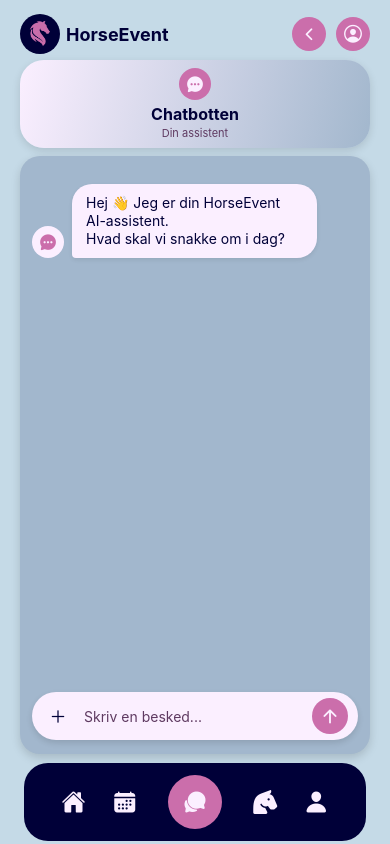
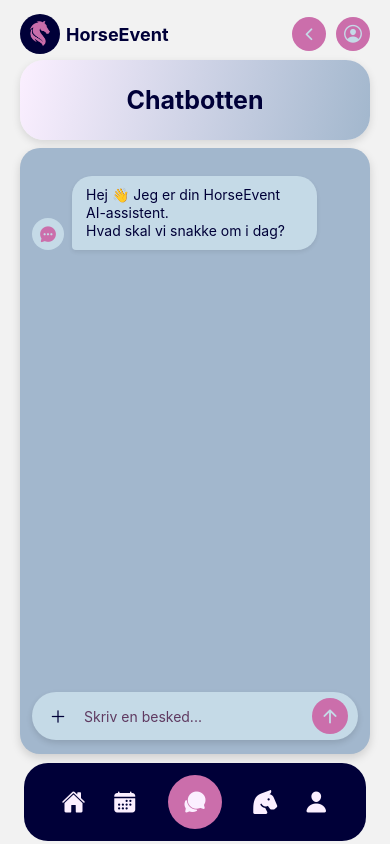
Before and after one commit to Nisamizzi63/HorseEventApp, a React Native app: screen /Chatbot in a window 390 px wide. Built offline with nearby package versions, Linux system fonts and the light colour scheme.

Commit message:
Minor changes to layout in ChatbotScreen

```diff
--- a/components/colors/palette.js
+++ b/components/colors/palette.js
@@ -1,13 +1,16 @@
 // palette.js
 const palette = {
-  dark: 'rgba(162, 183, 205, 1)', // Bokse
-  midBlue: '#c5dae7ff', // Baggrund
+  lightblue: 'rgba(162, 183, 205, 1)', // Bokse
+  white: '#c5dae7ff', // Baggrund
   Transparent: '#0b0041ff', // UpperFunctions
   cyanSoft: '#000038ff', //Upperfunktions
   aqua: '#cb6eabff', //menu navbar
   mint: '#5f3a61ff',
   mintBright: '#000038ff', //Bottomnavbar
-  white: '#fbefffff',
+  lightpink: '#fbefffff',
+  Trans: '#0a5491ff',
 };
 
+//skal total meget lige huske at rette det her
+
 export default palette;
--- a/components/layout/AppButton.js
+++ b/components/layout/AppButton.js
@@ -1,7 +1,7 @@
 // components/AppButton.js
 import React from 'react';
 import { TouchableOpacity, Text, StyleSheet } from 'react-native';
-import colors from '../colors/colors';
+import palette from '../colors/palette'; // updated import
 
 export default function AppButton({ title, onPress, variant = 'primary' }) {
   const styleMap = {
@@ -29,29 +29,32 @@ const styles = StyleSheet.create({
     alignItems: 'center',
   },
 
+  // Primary button
   primary: {
-    backgroundColor: colors.teal,
+    backgroundColor: palette.cyanSoft,
   },
 
+  // Secondary button
   secondary: {
-    backgroundColor: colors.purple,
+    backgroundColor: palette.aqua,
   },
 
+  // Outline button
   outline: {
-    backgroundColor: colors.white,
+    backgroundColor: palette.white,
     borderWidth: 1,
-    borderColor: colors.grayBorder,
+    borderColor: palette.aqua,
     marginTop: 8,
   },
 
   textFilled: {
-    color: colors.white,
+    color: palette.white,
     fontSize: 16,
     fontWeight: '600',
   },
 
   textOutline: {
-    color: '#444',
+    color: palette.cyanSoft,
     fontSize: 16,
     fontWeight: '500',
   },
--- a/components/layout/BottomCard.js
+++ b/components/layout/BottomCard.js
@@ -1,7 +1,6 @@
-// components/BottomCard.js
 import React from 'react';
 import { View, StyleSheet } from 'react-native';
-import colors from '../colors/colors';
+import palette from '../colors/palette';
 
 export default function BottomCard({ children }) {
   return <View style={styles.card}>{children}</View>;
@@ -9,12 +8,12 @@ export default function BottomCard({ children }) {
 
 const styles = StyleSheet.create({
   card: {
-    flex: 3,
-    backgroundColor: colors.white,
+    flex: 2,
+    backgroundColor: palette.white,
     borderTopLeftRadius: 40,
     borderTopRightRadius: 40,
     paddingHorizontal: 30,
-    paddingTop: 35,
+    paddingTop: 50,
     alignItems: 'center',
     paddingBottom: 100,
   },
--- a/components/layout/ChatbotLayout/ChatbotHeader.js
+++ b/components/layout/ChatbotLayout/ChatbotHeader.js
@@ -1,24 +1,19 @@
 // components/chat/ChatbotHeader.jsx
 import React from 'react';
 import { View, Text, StyleSheet } from 'react-native';
-import { Ionicons } from '@expo/vector-icons';
 import { LinearGradient } from 'expo-linear-gradient';
 import palette from '../../colors/palette';
 
 export default function ChatbotHeader() {
   return (
     <LinearGradient
-      colors={[palette.white, palette.dark]}
+      colors={[palette.lightpink, palette.lightblue]}
       start={{ x: 0, y: 0 }}
       end={{ x: 1, y: 1 }}
       style={styles.fancyHeader}
     >
       <View style={styles.fancyCenter}>
-        <View style={styles.botAvatarCircle}>
-          <Ionicons name="chatbubble-ellipses" size={18} color={palette.white} />
-        </View>
         <Text style={styles.fancyTitle}>Chatbotten</Text>
-        <Text style={styles.fancySubtitle}>Din assistent</Text>
       </View>
     </LinearGradient>
   );
@@ -30,7 +25,7 @@ const styles = StyleSheet.create({
     alignItems: 'center',
     borderRadius: 24,
     paddingHorizontal: 10,
-    paddingVertical: 8,
+    paddingVertical: 25,
     shadowColor: '#000',
     shadowOpacity: 0.12,
     shadowRadius: 8,
@@ -42,23 +37,10 @@ const styles = StyleSheet.create({
     alignItems: 'center',
     justifyContent: 'center',
   },
-  botAvatarCircle: {
-    width: 32,
-    height: 32,
-    borderRadius: 16,
-    backgroundColor: palette.aqua,
-    alignItems: 'center',
-    justifyContent: 'center',
-    marginBottom: 4,
-  },
+
   fancyTitle: {
-    fontSize: 16,
+    fontSize: 25,
     fontWeight: '700',
     color: palette.cyanSoft,
   },
-  fancySubtitle: {
-    fontSize: 11,
-    color: palette.mint,
-    marginTop: 2,
-  },
 });
--- a/components/layout/HomeScreenLayout/EventHighlightCard.js
+++ b/components/layout/HomeScreenLayout/EventHighlightCard.js
@@ -21,7 +21,7 @@ const EventHighlightCard = ({ title, date, onPress }) => (
 
 const styles = StyleSheet.create({
   eventCard: {
-    backgroundColor: palette.dark,
+    backgroundColor: palette.lightblue,
     borderRadius: 20,
     padding: 12,
     marginTop: 20,
--- a/components/layout/HomeScreenLayout/MenuCard.js
+++ b/components/layout/HomeScreenLayout/MenuCard.js
@@ -14,7 +14,7 @@ const MenuCard = ({ title, subtitle, icon, onPress }) => (
 const styles = StyleSheet.create({
   card: {
     width: '48%',
-    backgroundColor: palette.dark,
+    backgroundColor: palette.lightblue,
     borderRadius: 20,
     paddingVertical: 18,
     paddingHorizontal: 14,
--- a/components/layout/SharedLayout/BottomMenuNavBar.js
+++ b/components/layout/SharedLayout/BottomMenuNavBar.js
@@ -6,26 +6,26 @@ import palette from '../../colors/palette';
 const BottomMenuNavBar = ({ navigation }) => (
   <View style={styles.navbar}>
     <TouchableOpacity onPress={() => navigation.navigate('Home')}>
-      <Ionicons name="home" size={24} color={palette.white} />
+      <Ionicons name="home" size={24} color={palette.lightpink} />
     </TouchableOpacity>
 
     <TouchableOpacity onPress={() => {}}>
-      <Ionicons name="calendar" size={24} color={palette.white} />
+      <Ionicons name="calendar" size={24} color={palette.lightpink} />
     </TouchableOpacity>
 
     <TouchableOpacity
       style={styles.centerButton}
       onPress={() => navigation.navigate('Chatbot')}
     >
-      <Ionicons name="chatbubbles" size={24} color={palette.white} />
+      <Ionicons name="chatbubbles" size={24} color={palette.lightpink} />
     </TouchableOpacity>
 
     <TouchableOpacity onPress={() => navigation.navigate('Heste')}>
-      <FontAwesome5 name="horse-head" size={24} color={palette.white} />
+      <FontAwesome5 name="horse-head" size={24} color={palette.lightpink} />
     </TouchableOpacity>
 
     <TouchableOpacity onPress={() => navigation.navigate('Profil')}>
-      <Ionicons name="person" size={24} color={palette.white} />
+      <Ionicons name="person" size={24} color={palette.lightpink} />
     </TouchableOpacity>
   </View>
 );
--- a/screens/ChatbotScreen.js
+++ b/screens/ChatbotScreen.js
@@ -165,7 +165,7 @@ const styles = StyleSheet.create({
   },
   chatContainer: {
     flex: 1,
-    backgroundColor: palette.dark,
+    backgroundColor: palette.lightblue,
     marginHorizontal: 20,
     marginTop: 4,
     marginBottom: 90, // plads til bottom navbar
--- a/screens/WelcomeScreen.js
+++ b/screens/WelcomeScreen.js
@@ -4,7 +4,7 @@ import { View, Text, StyleSheet } from 'react-native';
 import HeaderImage from '../components/layout/HeaderImage';
 import BottomCard from '../components/layout/BottomCard';
 import AppButton from '../components/layout/AppButton';
-import colors from '../components/colors/colors';
+import colors from '../components/colors/palette'; // corrected import
 
 export default function WelcomeScreen({ navigation }) {
   return (
@@ -44,22 +44,22 @@ export default function WelcomeScreen({ navigation }) {
 const styles = StyleSheet.create({
   container: {
     flex: 1,
-    backgroundColor: colors.teal,
+    backgroundColor: colors.cyanSoft,       // Background
   },
   welcome: {
     fontSize: 20,
-    color: colors.grayDark,
+    color: colors.mint,                    // Soft purple text
   },
   appName: {
     fontSize: 28,
     fontWeight: 'bold',
     marginBottom: 25,
-    color: '#000',
+    color: colors.cyanSoft,                // Deep blue
   },
   terms: {
     marginTop: 18,
     textAlign: 'center',
     fontSize: 12,
-    color: colors.grayMid,
+    color: colors.dark,                    // Gray-ish blue text
   },
 });
```
